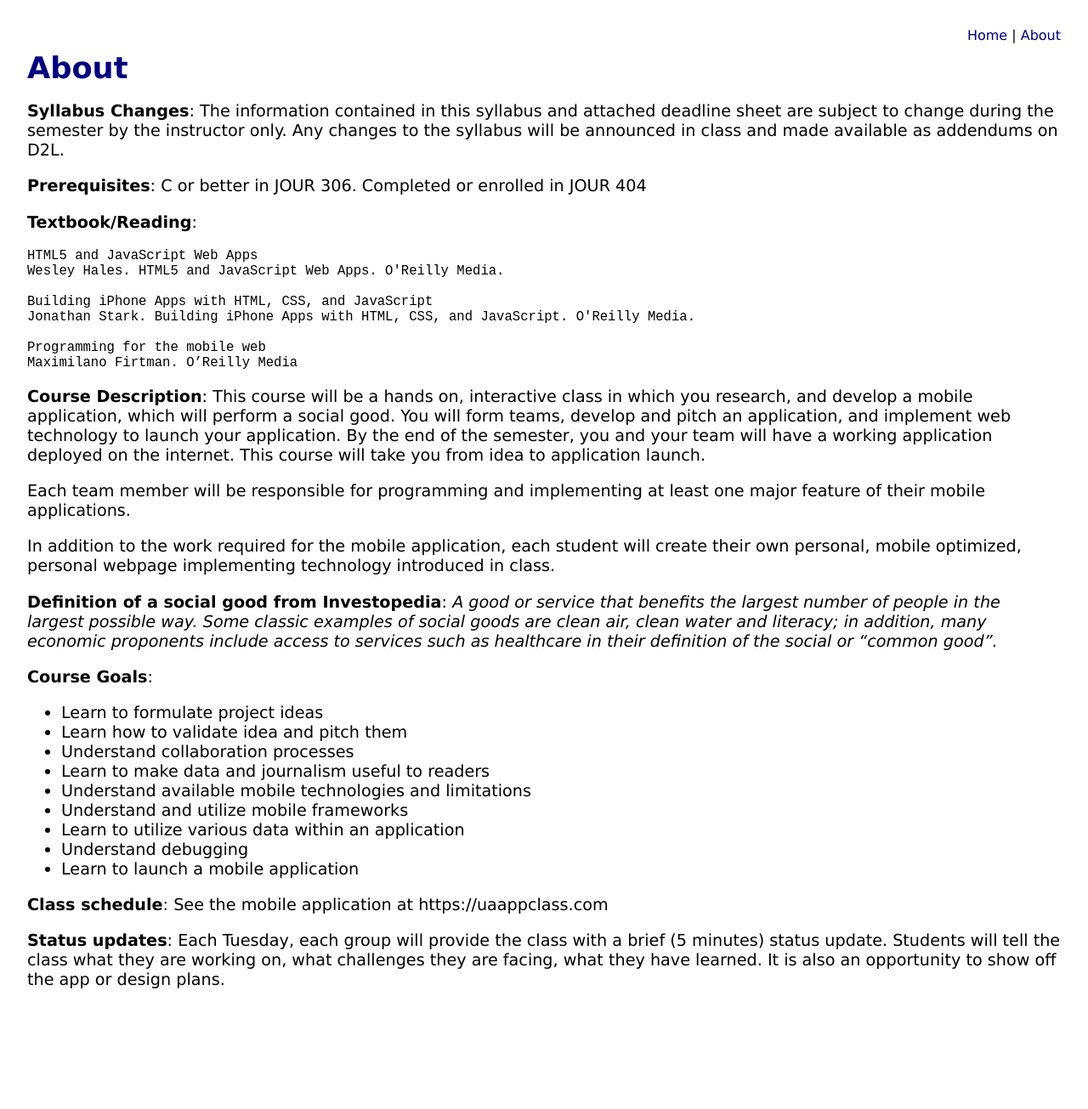
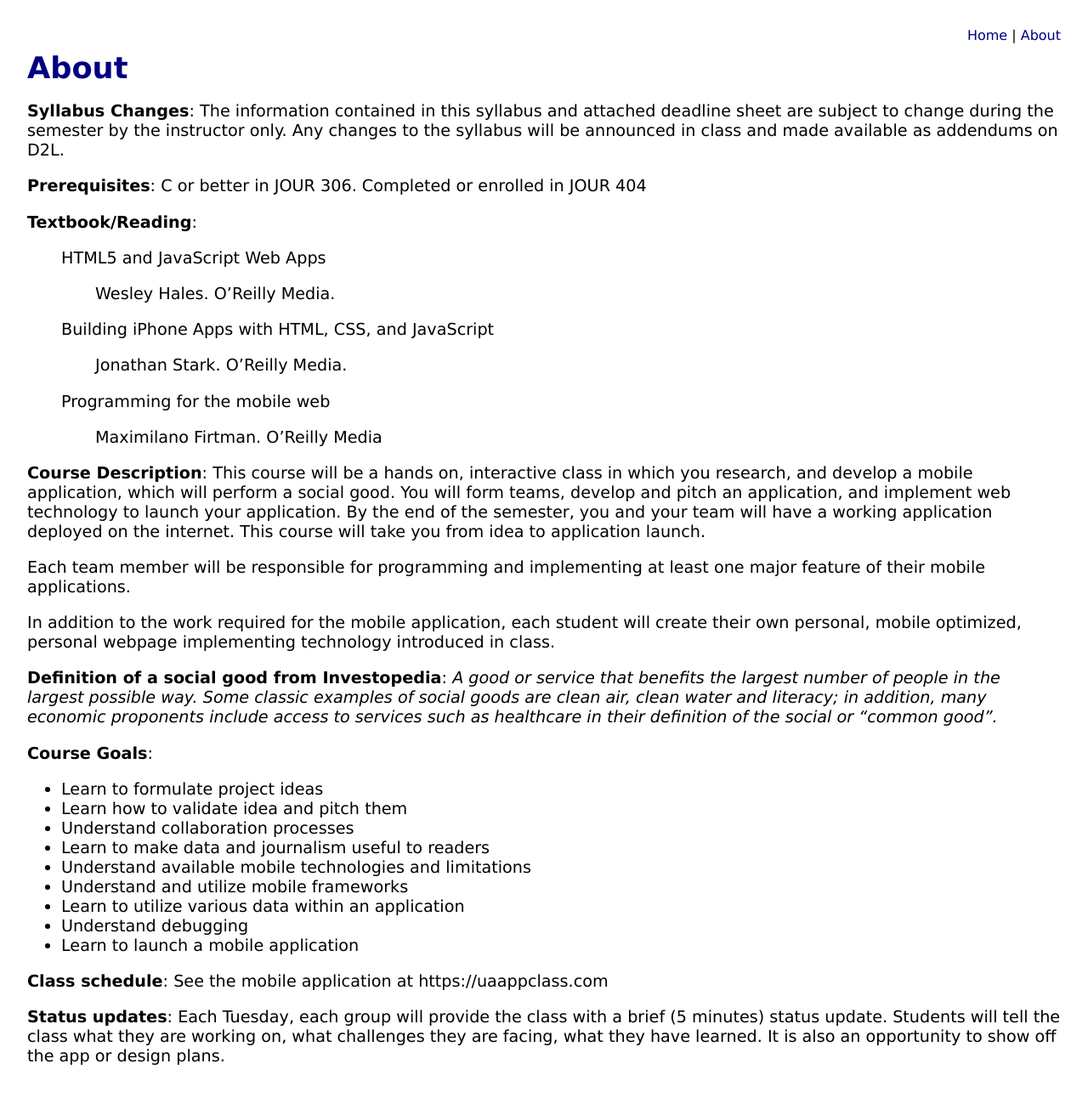
Before and after one commit to UAAppClass/uaappclass.github.io, a Jekyll site: the page built from about.md, in a window 1280 px wide. Shown: the whole page at 85% size. Built offline with Jekyll 4.4.1, drawn with Linux system fonts in a browser that asks for light colours; before the commit the page ends 1215 px from its top, so only the background shows below that.

Commit message:
Fix for books titles not wrapping

```diff
--- a/about.md
+++ b/about.md
@@ -10,14 +10,14 @@
 
 **Textbook/Reading**:
 
-    HTML5 and JavaScript Web Apps
-    Wesley Hales. HTML5 and JavaScript Web Apps. O'Reilly Media.
+> HTML5 and JavaScript Web Apps
+>> Wesley Hales. O'Reilly Media.
 
-    Building iPhone Apps with HTML, CSS, and JavaScript
-    Jonathan Stark. Building iPhone Apps with HTML, CSS, and JavaScript. O'Reilly Media.
+> Building iPhone Apps with HTML, CSS, and JavaScript
+>> Jonathan Stark. O'Reilly Media.
 
-    Programming for the mobile web
-    Maximilano Firtman. O’Reilly Media
+> Programming for the mobile web
+>> Maximilano Firtman. O’Reilly Media
 
 **Course Description**: This course will be a hands on, interactive class in which you research, and develop a mobile application, which will perform a social good. You will form teams, develop and pitch an application, and implement web technology to launch your application. By the end of the semester, you and your team will have a working application deployed on the internet. This course will take you from idea to application launch.
 
```
